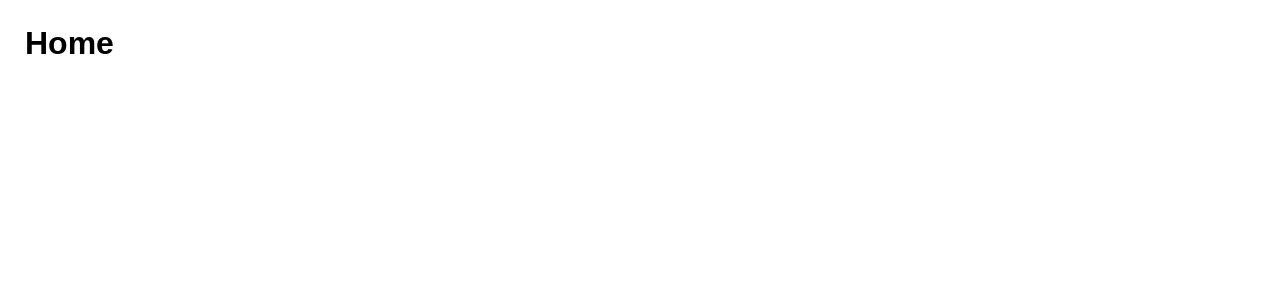
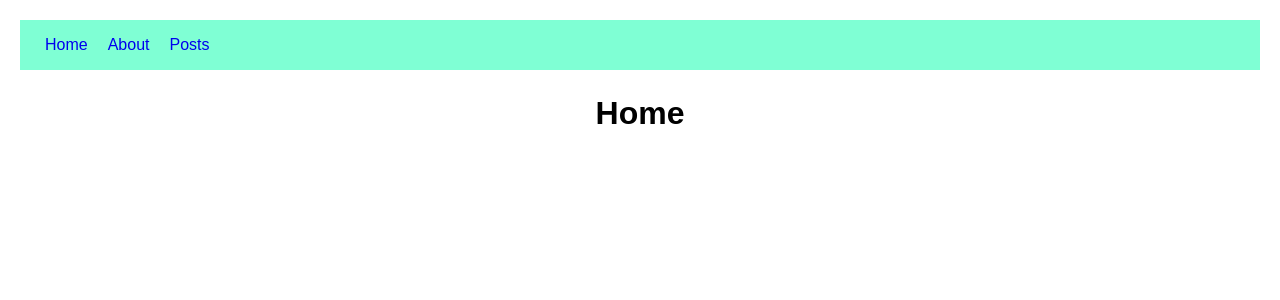
Before and after one commit to Aleksey6453/reactFundament, a React (Create React App) app: page / in a window 1280 px wide. Shown: the top 300 px of the page. Built offline with nearby package versions, Linux system fonts and the light colour scheme.

Commit message:
add routes and link

```diff
--- a/src/App.js
+++ b/src/App.js
@@ -12,15 +12,23 @@ import Loader from './components/UI/loader/Loader';
 import { useFetching } from './hooks/useFetching';
 import { getPageCount, getPagesArray } from './utils/pages';
 import Pagination from './components/UI/pagination/Pagination';
+import { BrowserRouter, Route, Routes} from 'react-router-dom';
+import AboutPages from './pages/AboutPages';
+import PostsPages from './pages/PostsPages';
+import HomePages from './pages/HomePages';
+
 
 
 function App() {
   return (
-    <div>
-      <h1>
-        Home
-      </h1>
-    </div>
+    <BrowserRouter>
+      <Routes>
+        <Route path='/' element={<HomePages />} />
+        <Route path='/about' element={<AboutPages />} />
+        <Route path='/posts' element={<PostsPages />} />
+      </Routes>
+    </BrowserRouter>
+
   )
 }
 
--- /dev/null
+++ b/src/components/menu/Menu.jsx
@@ -0,0 +1,15 @@
+import React from 'react'
+import styles from './Menu.module.css'
+import {Link} from 'react-router-dom'
+
+const Menu = () => {
+  return (
+    <div className={styles.wrap}>
+        <Link className={styles.link} to="/">Home</Link>
+        <Link className={styles.link} to="/about">About</Link>
+        <Link className={styles.link} to="/posts">Posts</Link>
+    </div>
+  )
+}
+
+export default Menu
--- /dev/null
+++ b/src/components/menu/Menu.module.css
@@ -0,0 +1,24 @@
+.wrap{
+    display: flex;
+    justify-content: flex-start;
+    align-items: center;
+    flex-direction: row;
+    width: 100%;
+    height: 50px;
+    color: white;
+    background-color: aquamarine;
+    box-sizing: border-box;
+    padding-left: 20px;
+    margin-bottom: 20px;
+}
+
+.link{
+ text-decoration: none;
+ margin-right: 10px;
+ cursor: pointer;
+ transition: all 2s;
+}
+.link:hover{
+    letter-spacing: 2rem;
+
+}
--- /dev/null
+++ b/src/pages/AboutPages.jsx
@@ -0,0 +1,15 @@
+import React from 'react'
+import Menu from '../components/menu/Menu'
+
+const AboutPages = () => {
+  return (
+    <div className='wrap'>
+      <Menu />
+      <h1>
+        About
+      </h1>
+    </div>
+  )
+}
+
+export default AboutPages
--- /dev/null
+++ b/src/pages/HomePages.jsx
@@ -0,0 +1,15 @@
+import React from 'react'
+import Menu from '../components/menu/Menu'
+
+const HomePages = () => {
+  return (
+    <div className='wrap'>
+      <Menu />
+      <h1>
+        Home
+      </h1>
+    </div>
+  )
+}
+
+export default HomePages
--- a/src/pages/PostsPages.jsx
+++ b/src/pages/PostsPages.jsx
@@ -1,16 +1,17 @@
 import React from 'react';
-import './style/GlobalStyle.css'
-import PostList from './components/post-list/PostList'
-import PostForm from './components/form_create_post/PostForm';
-import PostFilter from './components/postFilter/PostFilter';
-import MyModal from './components/UI/myModal/MyModal';
-import MyBtn from './components/UI/button/MyBtn';
-import { usePosts } from './hooks/usePosts';
-import PostService from './API/PostService';
-import Loader from './components/UI/loader/Loader';
-import { useFetching } from './hooks/useFetching';
-import { getPageCount} from './utils/pages';
-import Pagination from './components/UI/pagination/Pagination';
+import '../style/GlobalStyle.css'
+import PostList from '../components/post-list/PostList'
+import PostForm from '../components/form_create_post/PostForm';
+import PostFilter from '../components/postFilter/PostFilter';
+import MyModal from '../components/UI/myModal/MyModal';
+import MyBtn from '../components/UI/button/MyBtn';
+import { usePosts } from '../hooks/usePosts';
+import PostService from '../API/PostService';
+import Loader from '../components/UI/loader/Loader';
+import { useFetching } from '../hooks/useFetching';
+import { getPageCount} from '../utils/pages';
+import Pagination from '../components/UI/pagination/Pagination';
+import Menu from '../components/menu/Menu';
 
 
 function PostsPages() {
@@ -53,6 +54,7 @@ function PostsPages() {
 
   return (
     <div className="App">
+      <Menu />
       <button className='btn ml_10' onClick={fetchPost}>get post</button>
       <MyBtn onClick={()=>setModal(true)}>
         Open modal
--- a/src/style/GlobalStyle.css
+++ b/src/style/GlobalStyle.css
@@ -10,6 +10,7 @@
     justify-content: center;
     align-items: center;
     flex-direction: column;
+
 }
 
 .btn {
```
